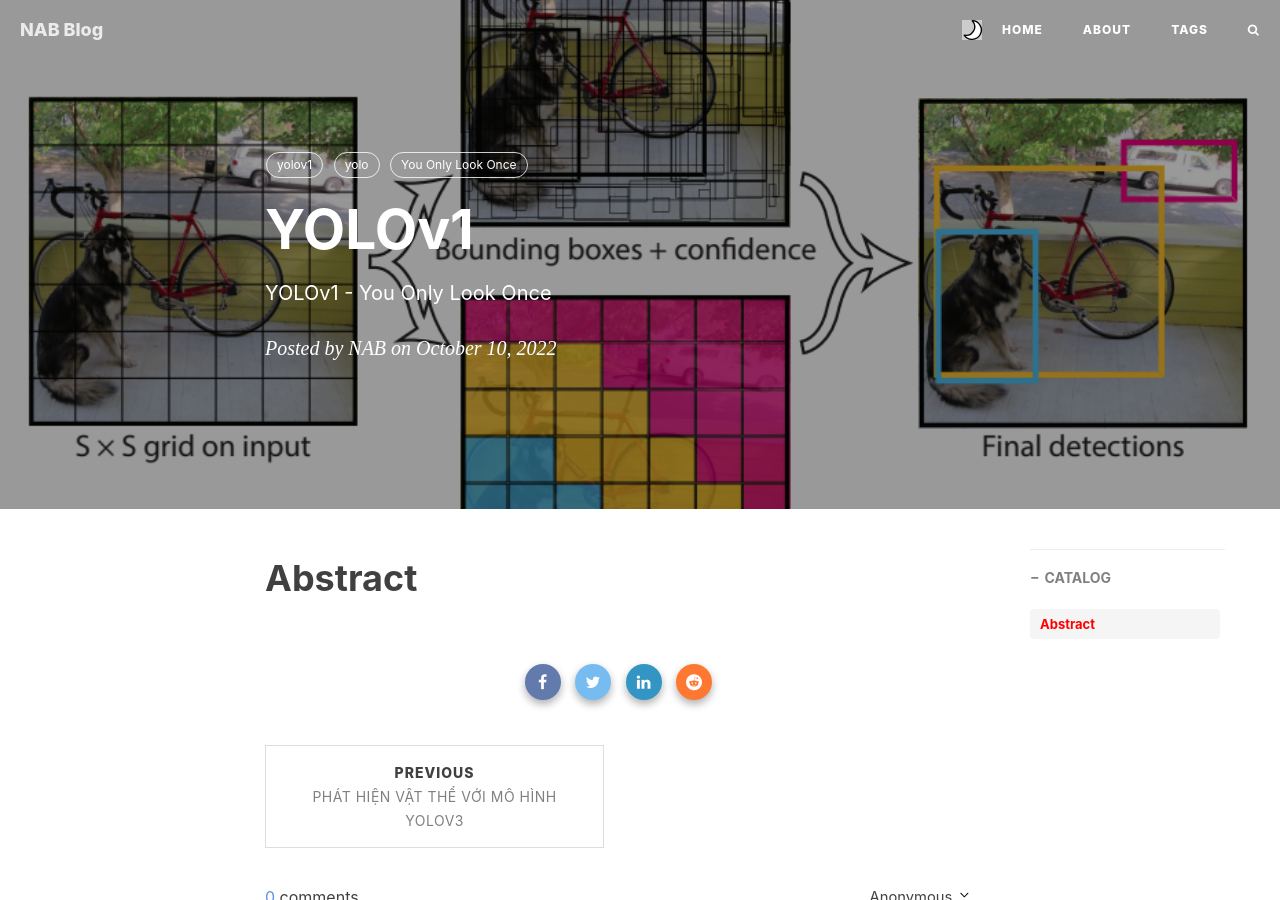
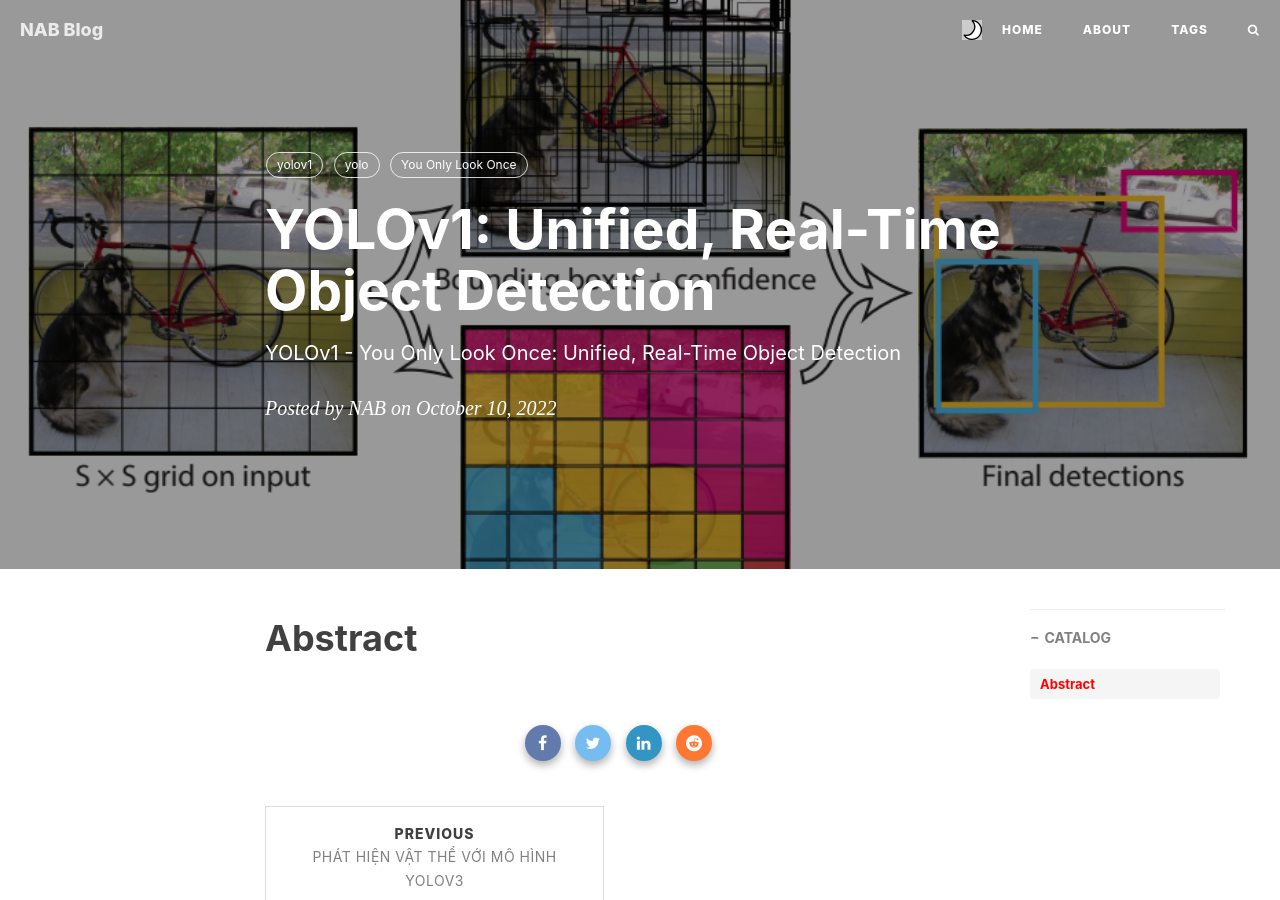
Before and after one commit to nab1010/nab1010.github.io, a Jekyll site: the page built from _posts/Knowledge/2022-10-10-YOLOv1-You-Only-Look-Once.md, in a window 1280 px wide and 900 px high. Built offline with Jekyll 4.4.1, drawn with Linux system fonts in a browser that asks for light colours; nearby versions of some CDN libraries; comment, search, counter and statistics services are not loaded.

Commit message:
nabang1010 create YOLOv1

```diff
--- a/_posts/Knowledge/2022-10-10-YOLOv1-You-Only-Look-Once.md
+++ b/_posts/Knowledge/2022-10-10-YOLOv1-You-Only-Look-Once.md
@@ -1,7 +1,7 @@
 ---
 layout: post
-title: "YOLOv1"
-subtitle: "YOLOv1 - You Only Look Once"
+title: "YOLOv1: Unified, Real-Time Object Detection"
+subtitle: "YOLOv1 - You Only Look Once: Unified, Real-Time Object Detection"
 author: "NAB"
 header-img: "img/in-post/2022/Oct/yolov1.png"
 # header-style: text
```
